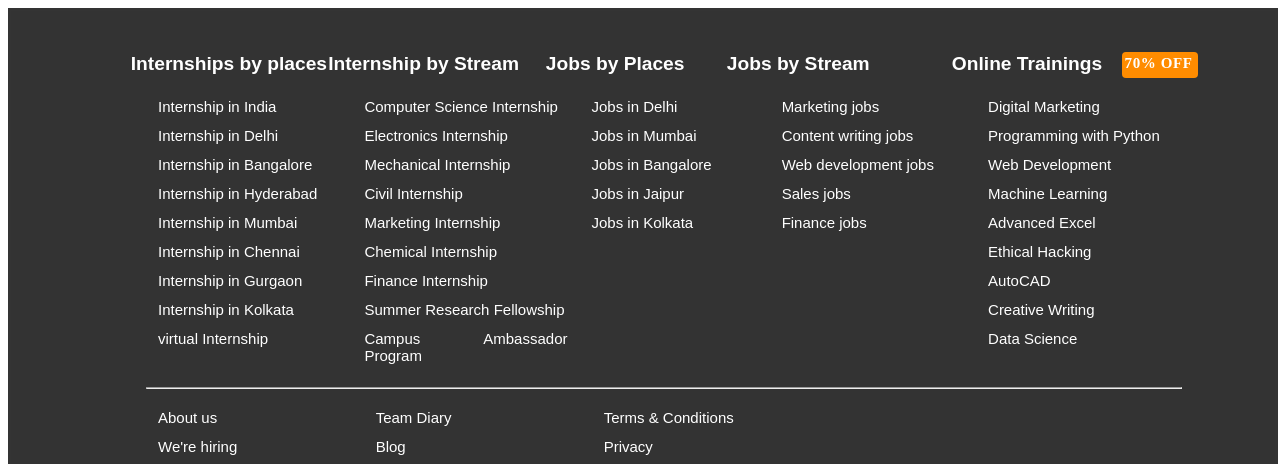
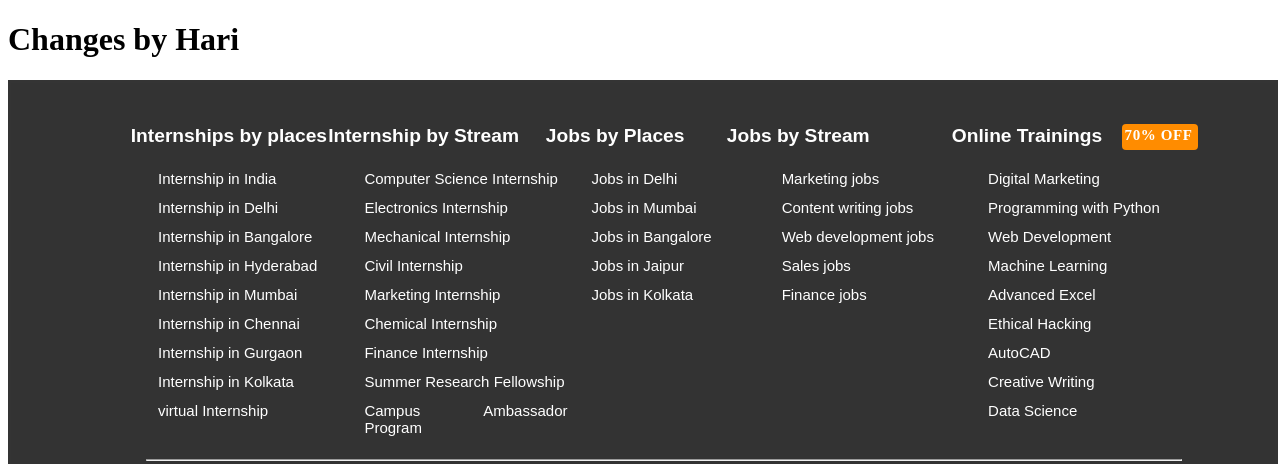
Before and after one commit to h73krishnan/Internshala, a plain HTML site: page index.html in a window 1280 px wide. Shown: the top 464 px of the page. Drawn offline with Linux system fonts and the light colour scheme.

Commit message:
change to heading

```diff
--- a/index.html
+++ b/index.html
@@ -8,6 +8,10 @@
     <title>Internships | Summer Internships</title>
 </head>
 <body>
+    <!--  -->
+    <div>
+        <h1> Changes by Hari</h1>
+    </div>
     <footer>
    <div id="box1">
     <div id="box2">
```
